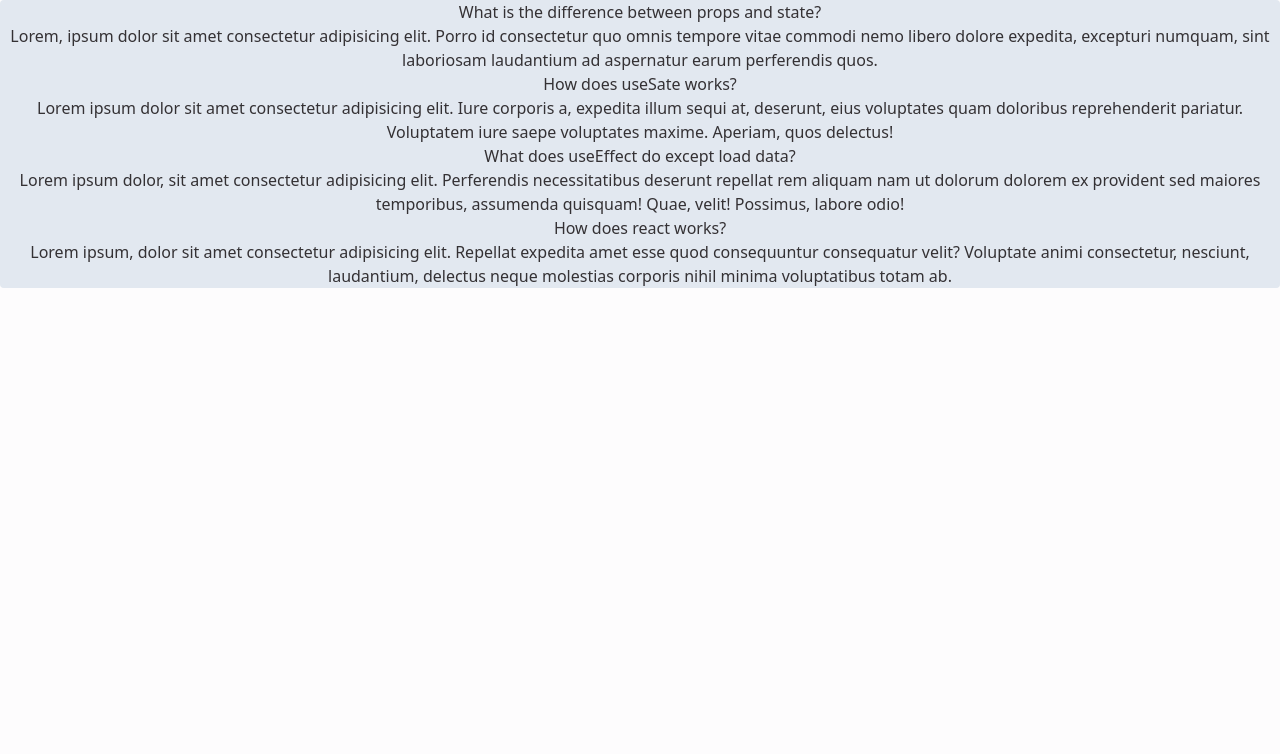
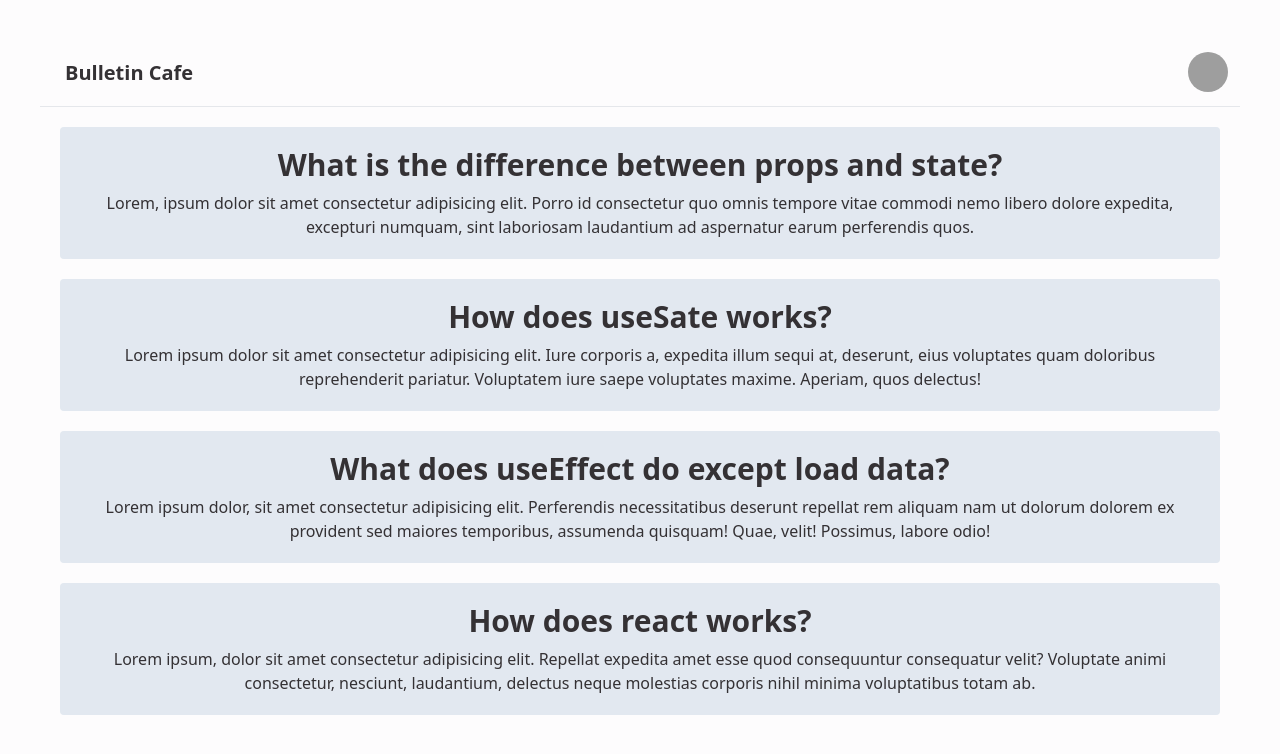
Before and after one commit to belaeat/knowledge-cafe, a React (Create React App) app: page / in a window 1280 px wide. Shown: the top 754 px of the page. Built offline with nearby package versions, Linux system fonts and the light colour scheme; grey boxes are pictures that could not be loaded.

Commit message:
header added

```diff
--- a/src/App.js
+++ b/src/App.js
@@ -6,7 +6,7 @@ import QnA from './components/QnA/QnA'
 
 function App() {
   return (
-    <div className="App">
+    <div className="App m-10">
       <Header></Header>
       <Blog></Blog>
       <QnA></QnA>
--- a/src/components/Header/Header.js
+++ b/src/components/Header/Header.js
@@ -3,7 +3,21 @@ import React from 'react';
 const Header = () => {
     return (
         <div>
-
+            <div className="navbar bg-base-100">
+                <div className="flex-1">
+                    <a className="btn btn-ghost normal-case text-xl">Bulletin Cafe</a>
+                </div>
+                <div className="flex-none gap-2">
+                    <div className="dropdown dropdown-end">
+                        <label tabIndex={0} className="btn btn-ghost btn-circle avatar">
+                            <div className="w-10 rounded-full">
+                                <img src="https://images.unsplash.com/flagged/photo-1570612861542-284f4c12e75f?ixlib=rb-4.0.3&ixid=MnwxMjA3fDB8MHxwaG90by1wYWdlfHx8fGVufDB8fHx8&auto=format&fit=crop&w=870&q=80" />
+                            </div>
+                        </label>
+                    </div>
+                </div>
+            </div>
+            <hr />
         </div>
     );
 };
--- a/src/components/QnA/QnA.js
+++ b/src/components/QnA/QnA.js
@@ -2,21 +2,21 @@ import React from 'react';
 
 const QnA = () => {
     return (
-        <div className='container rounded bg-slate-200 text-center items-center'>
-            <div>
-                <h2>What is the difference between props and state?</h2>
+        <div className='text-center items-center'>
+            <div className='rounded bg-slate-200 m-5 p-5'>
+                <h2 className='text-3xl font-bold mb-2'>What is the difference between props and state?</h2>
                 <p>Lorem, ipsum dolor sit amet consectetur adipisicing elit. Porro id consectetur quo omnis tempore vitae commodi nemo libero dolore expedita, excepturi numquam, sint laboriosam laudantium ad aspernatur earum perferendis quos.</p>
             </div>
-            <div>
-                <h2>How does useSate works?</h2>
+            <div className='rounded bg-slate-200 m-5 p-5'>
+                <h2 className='text-3xl font-bold mb-2'>How does useSate works?</h2>
                 <p>Lorem ipsum dolor sit amet consectetur adipisicing elit. Iure corporis a, expedita illum sequi at, deserunt, eius voluptates quam doloribus reprehenderit pariatur. Voluptatem iure saepe voluptates maxime. Aperiam, quos delectus!</p>
             </div>
-            <div>
-                <h2>What does useEffect do except load data?</h2>
+            <div className='rounded bg-slate-200 m-5 p-5'>
+                <h2 className='text-3xl font-bold mb-2'>What does useEffect do except load data?</h2>
                 <p>Lorem ipsum dolor, sit amet consectetur adipisicing elit. Perferendis necessitatibus deserunt repellat rem aliquam nam ut dolorum dolorem ex provident sed maiores temporibus, assumenda quisquam! Quae, velit! Possimus, labore odio!</p>
             </div>
-            <div>
-                <h2>How does react works?</h2>
+            <div className='rounded bg-slate-200 m-5 p-5'>
+                <h2 className='text-3xl font-bold mb-2'>How does react works?</h2>
                 <p>Lorem ipsum, dolor sit amet consectetur adipisicing elit. Repellat expedita amet esse quod consequuntur consequatur velit? Voluptate animi consectetur, nesciunt, laudantium, delectus neque molestias corporis nihil minima voluptatibus totam ab.</p>
             </div>
         </div>
```
